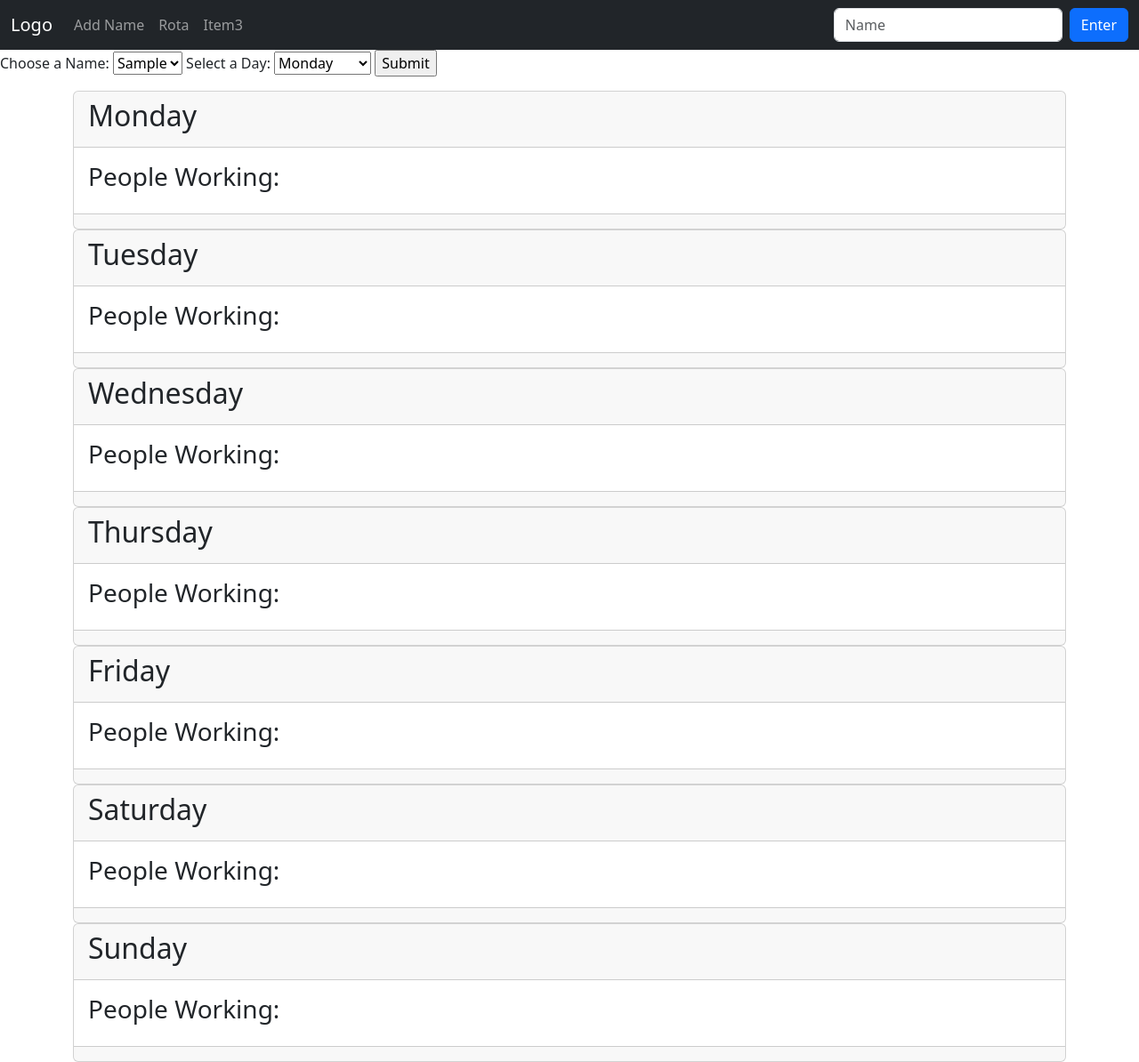
After one commit to CharBrighton/CI536-Group-Rota-Project, a PHP site: page /rota.php?uid=1 in a window 1280 px wide. The commit adds this page. Shown: the whole page at 89% size. Run offline with PHP 8.4, Linux system fonts and the light colour scheme; tables that the repository leaves empty or names only in its code hold one stand-in row (values such as "Sample post").

Commit message:
Basic Adding Names To A Day

```diff
--- /dev/null
+++ b/js/rota.js
@@ -0,0 +1,24 @@
+window.addEventListener('load', function (evt) {
+
+    this.document.querySelector('#submit_person').addEventListener('click', async function (evt) {
+        evt.preventDefault();
+        console.log("SUBMITTED");
+
+        const name = document.getElementById("names").value;
+        const day = document.getElementById('days').value;
+
+        console.log(name);
+        console.log(day);
+
+        let card_name = day + "_card";
+        const card = document.getElementById(card_name);
+
+        console.log(card);
+
+        const name_add = document.createElement('p');
+        name_add.textContent = name;
+        card.appendChild(name_add);
+
+    })
+
+})
--- a/pages/add_name.php
+++ b/pages/add_name.php
@@ -24,6 +24,9 @@ $Getuser_id = $_GET['uid'];
             <ul class="navbar-nav">
                 <li class="nav-item">
                     <a class="nav-link" href="index.php?uid=<?php echo $Getuser_id ?>">View Names</a>
+                </li>
+                <li class="nav-item">
+                    <a class="nav-link" href="rota.php?uid=<?php echo $Getuser_id ?>">Rota</a>
                 </li>
             </ul>
         </div>
--- a/pages/index.php
+++ b/pages/index.php
@@ -30,7 +30,7 @@ $Getuser_id = $_GET['uid'];
                         <a class="nav-link" href="add_name.php?uid=<?php echo $Getuser_id ?>">Add Name</a>
                     </li>
                     <li class="nav-item">
-                        <a class="nav-link" href="?uid=<?php echo $Getuser_id ?>">Item2</a>
+                        <a class="nav-link" href="rota.php?uid=<?php echo $Getuser_id ?>">Rota</a>
                     </li>
                     <li class="nav-item">
                         <a class="nav-link" href="?uid=<?php echo $Getuser_id ?>">Item3</a>
--- /dev/null
+++ b/pages/rota.php
@@ -0,0 +1,151 @@
+<?php
+//hides errors showing on the page but keep commented out for dev purposes
+//error_reporting(0);
+global $conn;
+include "../conn/conn.php";
+$Getuser_id = $_GET['uid'];
+?>
+
+    <!DOCTYPE html>
+    <html lang="en">
+    <head>
+        <title>View Names</title>
+        <meta charset="utf-8">
+        <meta name="viewport" content="width=device-width, initial-scale=1">
+        <link href="https://cdn.jsdelivr.net/npm/bootstrap@5.3.3/dist/css/bootstrap.min.css" rel="stylesheet">
+        <script src="https://cdn.jsdelivr.net/npm/bootstrap@5.3.3/dist/js/bootstrap.bundle.min.js"></script>
+        <script src="../js/rota.js"></script>
+    </head>
+
+    <body>
+    <nav class="navbar navbar-expand-sm bg-dark navbar-dark">
+        <div class="container-fluid">
+            <a class="navbar-brand" href="index.php?uid=<?php echo $Getuser_id ?>">Logo</a>
+            <button class="navbar-toggler" type="button" data-bs-toggle="collapse" data-bs-target="#collapsibleNavbar">
+                <span class="navbar-toggler-icon"></span>
+            </button>
+            <div class="collapse navbar-collapse" id="collapsibleNavbar">
+                <ul class="navbar-nav me-auto">
+                    <li class="nav-item">
+                        <a class="nav-link" href="add_name.php?uid=<?php echo $Getuser_id ?>">Add Name</a>
+                    </li>
+                    <li class="nav-item">
+                        <a class="nav-link" href="rota.php?uid=<?php echo $Getuser_id ?>">Rota</a>
+                    </li>
+                    <li class="nav-item">
+                        <a class="nav-link" href="?uid=<?php echo $Getuser_id ?>">Item3</a>
+                    </li>
+                </ul>
+                <form class="d-flex" method="post">
+                    <input class="form-control me-2" type="text" placeholder="Name" name="username">
+                    <button class="btn btn-primary" type="submit" name="login">Enter</button>
+                </form>
+            </div>
+        </div>
+    </nav>
+
+
+    <form id="add_name_to_day">
+        <label for="names">Choose a Name:</label>
+        <select name="names" id="names">
+            <?php
+            //show saved names
+            $get_names_sql = "SELECT * FROM test_name";
+            $result = mysqli_query($conn, $get_names_sql);
+
+            while ($row = mysqli_fetch_assoc($result)) {
+                //get value associated with that row and column
+                $fname = $row['fname'];
+                echo "<option value='$fname'>$fname</option>";
+            }
+            ?>
+        </select>
+
+        <label for="days">Select a Day:</label>
+        <select name="days" id="days">
+            <option value='monday'>Monday</option>
+            <option value='tuesday'>Tuesday</option>
+            <option value='wednesday'>Wednesday</option>
+            <option value='thursday'>Thursday</option>
+            <option value='friday'>Friday</option>
+        </select>
+
+
+        <input type="submit" id="submit_person" value="Submit">
+    </form>
+
+    <div class="container mt-3">
+        <div class="column">
+            <div class="card">
+                <div class="card-header">
+                    <h2>Monday</h2>
+                </div>
+                <div class="card-body" id="monday_card">
+                    <h3>People Working:</h3>
+                </div>
+                <div class="card-footer"></div>
+            </div>
+
+            <div class="card">
+                <div class="card-header">
+                    <h2>Tuesday</h2>
+                </div>
+                <div class="card-body" id="tuesday_card">
+                    <h3>People Working:</h3>
+                </div>
+                <div class="card-footer"></div>
+            </div>
+
+            <div class="card">
+                <div class="card-header">
+                    <h2>Wednesday</h2>
+                </div>
+                <div class="card-body" id="wednesday_card">
+                    <h3>People Working:</h3>
+                </div>
+                <div class="card-footer"></div>
+            </div>
+
+            <div class="card">
+                <div class="card-header">
+                    <h2>Thursday</h2>
+                </div>
+                <div class="card-body" id="thursday_card">
+                    <h3>People Working:</h3>
+                </div>
+                <div class="card-footer"></div>
+            </div>
+
+            <div class="card">
+                <div class="card-header">
+                    <h2>Friday</h2>
+                </div>
+                <div class="card-body" id="friday_card">
+                    <h3>People Working:</h3>
+                </div>
+                <div class="card-footer"></div>
+            </div>
+
+            <div class="card">
+                <div class="card-header">
+                    <h2>Saturday</h2>
+                </div>
+                <div class="card-body" id="saturday_card">
+                    <h3>People Working:</h3>
+                </div>
+                <div class="card-footer"></div>
+            </div>
+
+            <div class="card">
+                <div class="card-header">
+                    <h2>Sunday</h2>
+                </div>
+                <div class="card-body" id="sunday_card">
+                    <h3>People Working:</h3>
+                </div>
+                <div class="card-footer"></div>
+            </div>
+        </div>
+    </div>
+    </body>
+    </html>
```
